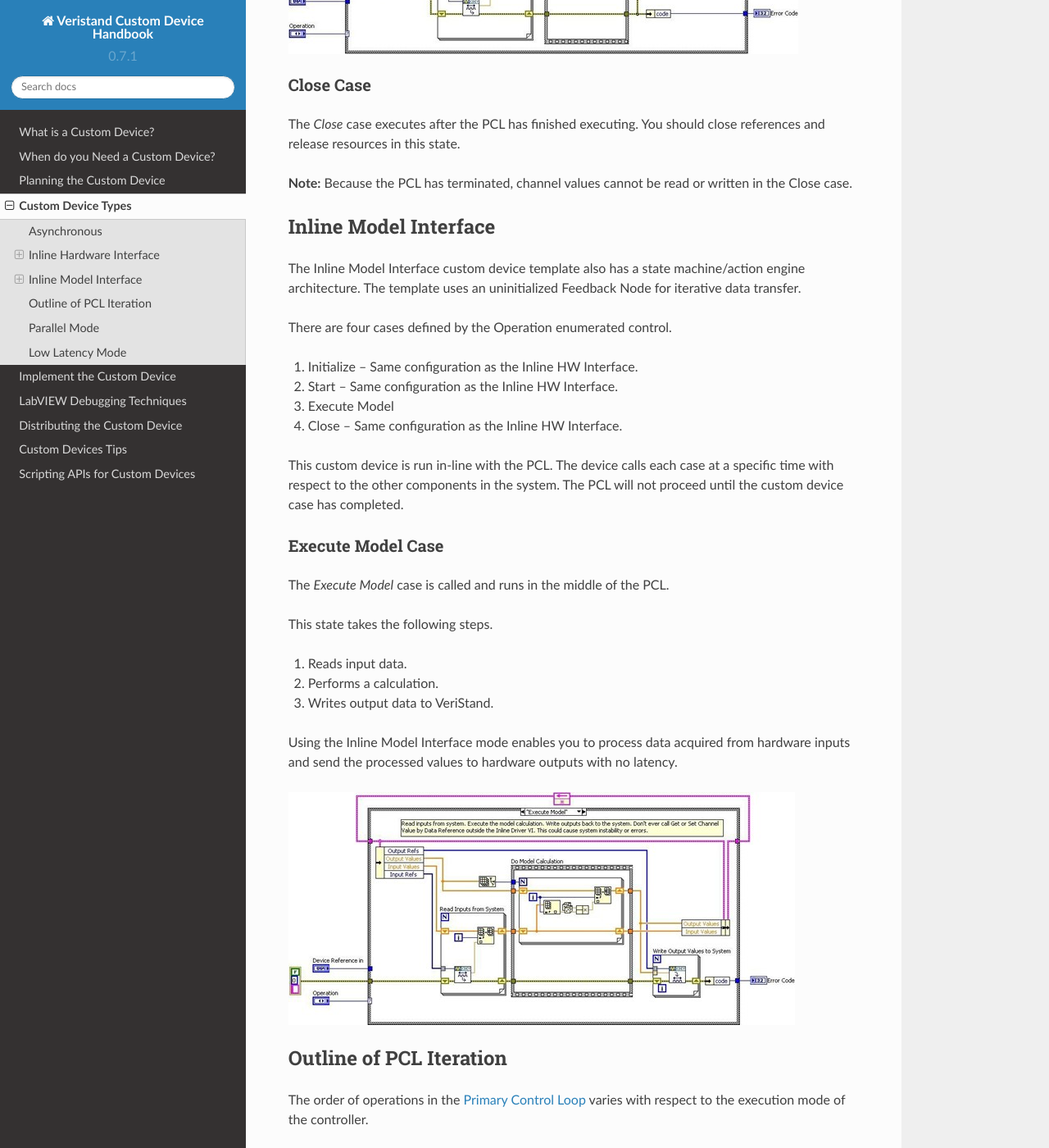
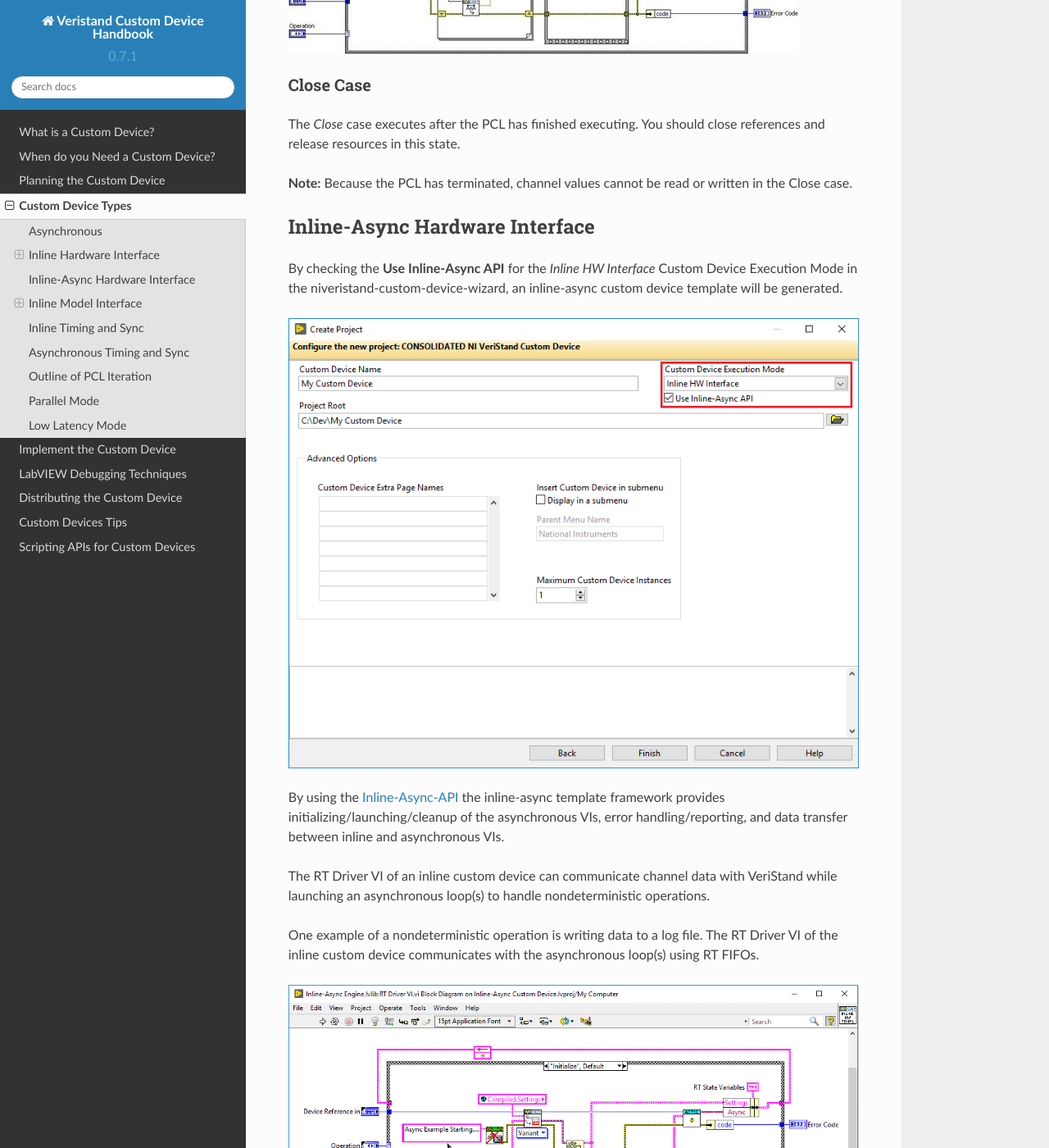
Before and after one commit to ni/niveristand-custom-device-handbook, a Sphinx documentation site: the page built from docs/Custom_Device_Types.md, in a window 1280 px wide and 1400 px high, scrolled down 5556 px. Shown: the whole window at 82% size. Built offline with Sphinx 7.4.7 and the Read the Docs theme 2.0.0, drawn with Linux system fonts in a browser that asks for light colours; pages that are not in the unit, such as notebooks, are missing from menus; some of the changed text lies outside the part shown.

Commit message:
Adding more CDs details to the CD types page (#33)

```diff
--- a/docs/Custom_Device_Types.md
+++ b/docs/Custom_Device_Types.md
@@ -102,6 +102,22 @@ The *Close* case executes after the PCL has finished executing. You should close
 
 **Note:** Because the PCL has terminated, channel values cannot be read or written in the Close case.
 
+### Inline-Async Hardware Interface
+
+By checking the **Use Inline-Async API** for the *Inline HW Interface* Custom Device Execution Mode in the niveristand-custom-device-wizard, an inline-async custom device template will be generated.
+
+![](images/Use_Inline_Async_API.jpg)
+
+By using the [Inline-Async-API](https://github.com/ni/niveristand-custom-device-development-tools/tree/main/inline-async-api) the inline-async template framework provides initializing/launching/cleanup of the asynchronous VIs, error handling/reporting, and data transfer between inline and asynchronous VIs.
+
+The RT Driver VI of an inline custom device can communicate channel data with VeriStand while launching an asynchronous loop(s) to handle nondeterministic operations.
+
+One example of a nondeterministic operation is writing data to a log file. The RT Driver VI of the inline custom device communicates with the asynchronous loop(s) using RT FIFOs.
+
+![](images/Inline-Async_Engine_lvlib_RT_Driver.jpg)
+
+**Note:** Data must be consumed from the RT FIFOs at a fast enough rate or the mechanism will overflow.
+
 ### Inline Model Interface
 
 The Inline Model Interface custom device template also has a state machine/action engine architecture. The template uses an uninitialized Feedback Node for iterative data transfer.
@@ -127,6 +143,14 @@ This state takes the following steps.
 Using the Inline Model Interface mode enables you to process data acquired from hardware inputs and send the processed values to hardware outputs with no latency.
 
 ![](images/Figure_11.jpg)
+
+### Inline Timing and Sync
+
+The inline timing and sync custom device is similar to the [inline hardware interface](https://niveristand-custom-device-handbook.readthedocs.io/en/latest/Custom_Device_Types.html#inline-hardware-interface) custom device, with the additional benefit that it can function as hardware synchronization master device to drive RTSI 0 line.
+
+### Asynchronous Timing and Sync
+
+The asynchronous timing and sync custom device is similar to the [asynchronous custom device](https://niveristand-custom-device-handbook.readthedocs.io/en/latest/Custom_Device_Types.html#asynchronous), with the additional benefit that it can function as hardware synchronization master device to drive the RTSI 0 line.
 
 ### Outline of PCL Iteration
 
```
Also changed, not shown: docs/images/Inline-Async_Engine_lvlib_RT_Driver.jpg (added), docs/images/Use_Inline_Async_API.jpg (added).
